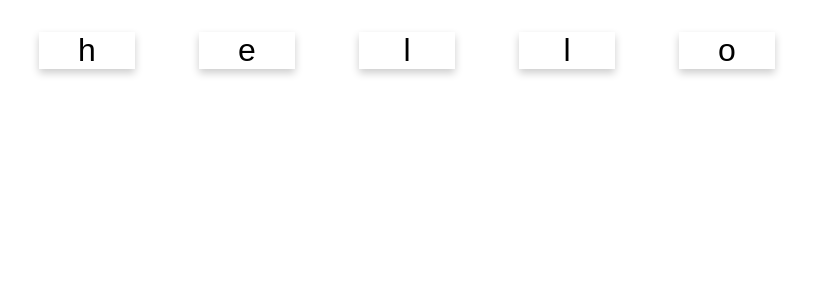
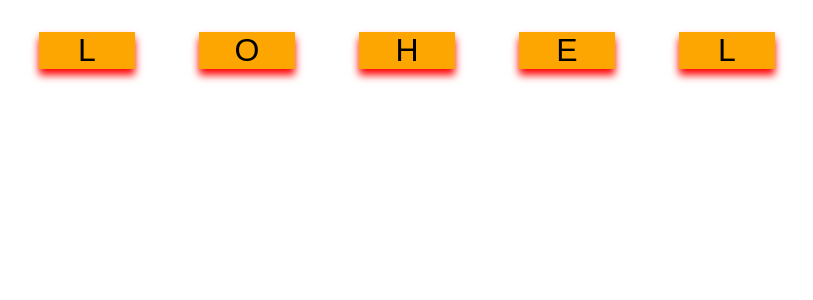
Before and after one commit to chalitgubkb/3SA03, a React (Create React App) app: page / in a window 1280 px wide. Shown: the top 300 px of the page, without its empty margins (233-1046 px from the left). Built offline with nearby package versions, Linux system fonts and the light colour scheme.

Commit message:
Create file style.js

```diff
--- a/src/App.css
+++ b/src/App.css
@@ -27,14 +27,17 @@
   to { transform: rotate(360deg); }
 }
 
+
+/*ส่วนกำหนดรูปแบบของตัวอักษร*/
 .card {
   display: inline-block;
   text-align: center;
   width: 3em;
   font-size: 2em;
-  box-shadow: 0 4px 8px 0 rgba(0,0,0,0.2);
+  box-shadow: 0 6px 8px 0 rgba(255, 0, 0, 5.5);
   margin: 1em;
   user-select: none;
+  background: rgb(253, 165, 0);
  }
 
  .activeCard {
--- a/src/CharacterCard.js
+++ b/src/CharacterCard.js
@@ -11,15 +11,15 @@ export default class CharacterCard extends Component {
     }
 
     activate = () => {
-        if (!this.state.active) {
-            this.setState({ active: true})
-        }
-
-    }
-    activate = () => {
         if(!this.state.active){
             this.props.activationHandler(this.props.value)
             this.setState({active: true})
+        }
+    }
+
+    componentDidUpdate(prevProps){
+        if(prevProps.attempt != this.props.attempt){
+        this.setState({active: false})
         }
     }
 
--- a/src/WordCard.js
+++ b/src/WordCard.js
@@ -16,9 +16,7 @@ const prepareStateFromWord = (given_word) => {
 export default class WordCard extends Component {
     constructor(props){
         super(props);
-        this.state = {
-            attempt: '',
-        }
+        this.state = {}
     }
 
     componentWillMount(){
@@ -32,15 +30,28 @@ export default class WordCard extends Component {
         })
     }
 
-
-    activationHandler = c => {
-        console.log(`${c} has been activated.`)
+    activationHandler = (c) => {
+        let guess = [...this.state.guess, c]
+        this.setState({guess})
+        if(guess.length == this.state.chars.length){
+            if(this.state.word.match(guess.join('').toString())){
+                this.setState({
+                    guess: [],
+                    completed: true})
+            }else{
+                this.setState({
+                    guess: [],
+                    attempt: this.state.attempt + 1
+                })
+            }
+        }
     }
 
     render() {
+        console.log(this.state);
         return (
             <div >
-                { Array.from(this.props.value).map((c, i) =>
+                { this.state.chars.map((c, i) =>
                     <CharacterCard value={c} key={i} attempt={this.state.attempt}
                     activationHandler={this.activationHandler}/>
                 )}
```
Also changed, not shown: src/bg.jpg (added), src/style.js (added).
